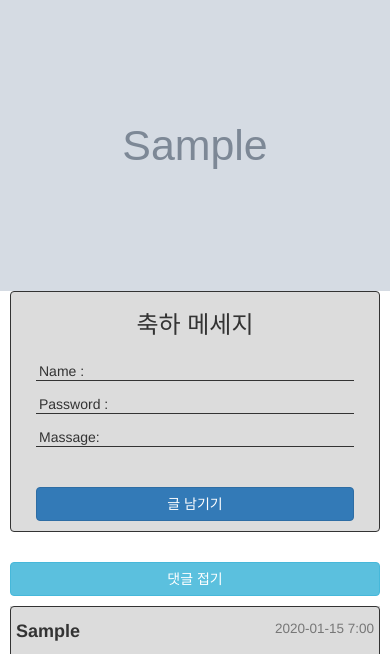
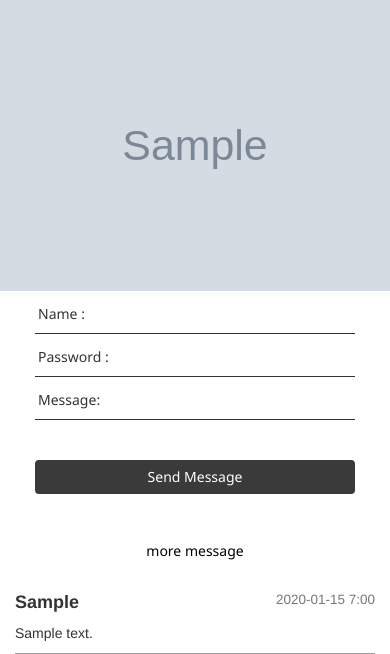
Before and after one commit to murgom/ohoystudio, a Django app: a page that uses ohoystudio/templates/base.html in a window 390 px wide. Shown: the part 2688-3342 px from the top of the page. Run offline with Django 3.2, Linux system fonts and the light colour scheme; tables that the repository leaves empty hold one stand-in row (values such as "Sample post"); grey boxes marked "Sample" are stand-in pictures; parts of the project's set-up code (start-up, migrations or seed data) failed here and were passed over; some libraries are stand-ins or nearby versions; grey boxes are pictures that could not be loaded.

Commit message:
comment style 수정

```diff
--- a/card/templates/card/post_detail.html
+++ b/card/templates/card/post_detail.html
@@ -121,30 +121,29 @@
   <div class="row"  style="
           margin-left: 10px;
           margin-right: 10px;">
-          <div class="col-xs-12 col-sm-4 col-sm-offset-4" style="background: #DCDCDC;
-                                                                 border: 1px solid;
-                                                                 border-radius: 4px;
-                                                                 margin-bottom: 20px;">
-        <h3>축하 메세지</h3>
+          <div class="col-xs-12 col-sm-4 col-sm-offset-4" style="margin-bottom: 20px;">
           <form action="" class="form-horizontal" method="post">
             {% csrf_token %}
               <ul id="massage_form">
               <li id="message_user"><span class="tt">Name </span>      :</li>
-                <p style="border-bottom: 1px solid;">
+                <p style="border-bottom: 1px solid;
+                          padding-bottom: 10px;"">
                   <input type="text" name="user" maxlength="200" required="" id="id_user">
                 </p>
               <li id="message_passward"><span class="tt">Password</span>           :</li>
-              <p style="border-bottom: 1px solid;">
+              <p style="border-bottom: 1px solid;
+                        padding-bottom: 10px;"">
                 <input type="password" name="password1" required="" id="id_password1">
               </p>
-              <li id="message_input"><span class="tt">Massage</span>:</li>
-              <p style="border-bottom: 1px solid;">
+              <li id="message_input"><span class="tt">Message</span>:</li>
+              <p style="border-bottom: 1px solid;
+                        padding-bottom: 10px;"">
                 <input type="text" name="message" maxlength="200" required="" id="id_message">
               </p>
 
               </ul>
               <div style="padding:10px;">
-                <button class="btn btn-large btn-block btn-primary" type="submit">글 남기기</button>
+                <button id="Send_message" class="btn btn-large btn-block black-background white" type="submit">Send Message</button>
               </div>
             </div>
 </div>
@@ -154,7 +153,7 @@
               <div class="accordion-heading">
                 <a class="accordion-toggle" data-toggle="collapse" data-parent="#accordion2" href="#collapseOne">
                   <div style="padding:10px;">
-                  <button class="btn btn-large btn-block btn-info" type="button">댓글 접기</button>
+                  <button id="more_button" class="btn btn-large btn-block black-background white" type="button">more message</button>
                   </div>
                 </a>
               </div>
@@ -164,11 +163,10 @@
       margin-left: 10px;
       margin-right: 10px;">
     {% for comments in post.comment_set.all %}
-    <div style="background-color: #DCDCDC;">
+    <div>
         <tbody>
           <ul style="padding: 5px;
-          border: 1px solid;
-          border-radius: 4px;">
+          border-bottom: 1px solid;">
             <li style="overflow: hidden;
                        padding-bottom: 10px;">
               <h4><strong id="commentname">{{comments.user}}</strong><small id="date">{{comments.updated_at| date:'Y-m-d g:i'}}</small></h4>
--- a/ohoystudio/templates/base.html
+++ b/ohoystudio/templates/base.html
@@ -6,6 +6,7 @@
     <meta property="og:title" content="{{ post.title }}">
     <meta property="og:description" content="청첩장을 확인하세요.">
     <meta charset="utf-8">
+    <link href='http://fonts.googleapis.com/css?family=Noto+Sans' rel='stylesheet' type='text/css'>
     <link href="{% static 'bt3/css/bootstrap.min.css' %}" rel="stylesheet">
     <link href="{% static 'bt3/css/bootstrap.css' %}" rel="stylesheet">
     <link rel="stylesheet" href="{% static 'bt3/css/custom.css' %}" type="text/css"/>
--- a/static/bt3/css/custom.css
+++ b/static/bt3/css/custom.css
@@ -29,10 +29,10 @@
 		#message_user {float: left; padding: 3px 3px 3px 3px; overflow: hidden;}
 		#message_passward {float: left; padding: 3px 3px 3px 3px; overflow: hidden;}
 		#message_input {float: left; padding: 3px 3px 3px 3px; overflow: hidden;}
-		#massage_form {padding: 10px;}
-		#id_user {border: 0px; background-color: #DCDCDC;}
-		#id_password1 {border: 0px; background-color: #DCDCDC;}
-		#id_message {border: 0px; background-color: #DCDCDC;}
+		#massage_form {padding: 10px;font-family: 'Noto Sans', sans-serif;}
+		#id_user {border: 0px; background-color: white;}
+		#id_password1 {border: 0px; background-color: white;}
+		#id_message {border: 0px; background-color: white;}
 		.sns {overflow:hidden;width:100%;zoom:1;}
 		.sns .left_box {float:left;width:25%;}
         .sns .left_box {float:left;width:25%;}
@@ -42,4 +42,6 @@
         .sns div a img {width:100%;height:auto;}
 		.ohoystdio {}
 		.ohoystdio img {width:100%;height:auto;}
+		#more_button {color:black;background-color:white;font-family: 'Noto Sans', sans-serif;}
+		#Send_message {color:white;background-color:#3a3a3a;font-family: 'Noto Sans', sans-serif;}
 	</style>
```
